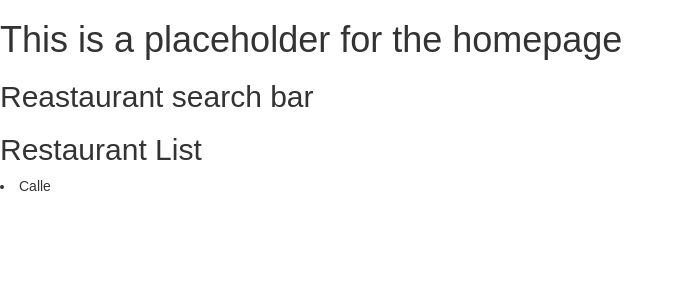
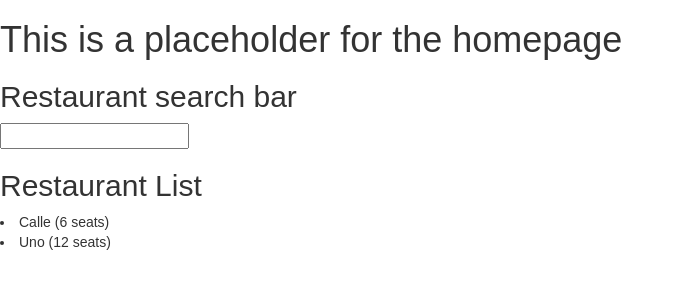
Before and after one commit to DMonMac/charity-goumet-site, a React (Create React App) app in the folder client/: page / in a window 1280 px wide. Shown: the top 300 px of the page, without its empty margins (0-684 px from the left). Built offline with nearby package versions, Linux system fonts and the light colour scheme.

Commit message:
working on search bar

```diff
--- a/client/src/App.js
+++ b/client/src/App.js
@@ -8,22 +8,15 @@ class App extends Component {
   constructor(props) {
     super(props);
     this.state = {
-      restaurant: [],
+      restaurant_db: [],
     }
   }
 
   componentDidMount() {
     this.setState({
-      restaurant: [
-        {
-          id: 1,
-          name: "Calle",
-          email: "Calle@calle.com",
-          password: "1234",
-          description: "Honest",
-          picture: "placeholder",
-          seat_amt: 6
-        }
+      restaurant_db: [
+        { id: 1, name: "Calle", email: "Calle@calle.com", password: "1234", description: "Honest", picture: "placeholder", seat_amt: 6},
+        { id: 2, name: "Uno", email: "uno@uno.com", password: "5678", description: "More honest", picture: "unopic.jpg", seat_amt: 12}
       ]
     })
   }
@@ -32,7 +25,7 @@ class App extends Component {
     return (
       <Router>
         <div>
-          <Route exact path="/" render={ () => <Home data={this.state.restaurant}/>
+          <Route exact path="/" render={ () => <Home restaurant_data={this.state.restaurant_db}/>
           }/>
           <Route path="/Restaurant" component={Restaurant} />
           <Route path="/Booking" component={Booking} />
--- a/client/src/components/Home.js
+++ b/client/src/components/Home.js
@@ -1,12 +1,30 @@
 import React, { Component } from 'react';
 
 export default class Home extends Component {
+  constructor(props){
+    super(props);
+    this.state = {
+      text: ''
+    }
+  }
+
+  searchRestaurant(event){
+    console.log(event.target.value)
+    this.setState({
+      text: event.target.value
+    })
+  }
+
   render() {
-    let restaurant = this.props.data.map(restaurant => <li key={restaurant.id}>{restaurant.name}</li>)
+    let restaurant = this.props.restaurant_data.map(restaurant => <li key={restaurant.id}>{restaurant.name} ({restaurant.seat_amt} seats)</li>)
     return(
       <div>
         <h1>This is a placeholder for the homepage</h1>
-        <h2>Reastaurant search bar</h2>
+        <h2>Restaurant search bar</h2>
+        <input
+          onChange={(event) => this.searchRestaurant(event)}
+          value={this.state.text}
+        />
         <h2>Restaurant List</h2>
         {restaurant}
       </div>
```
